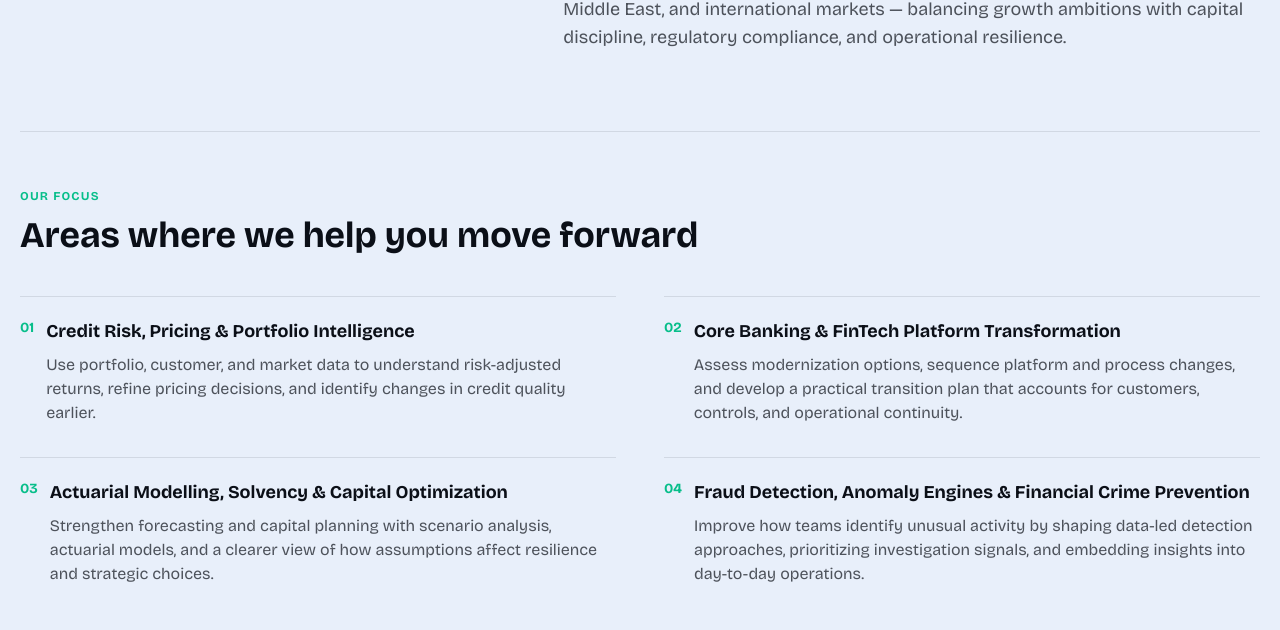
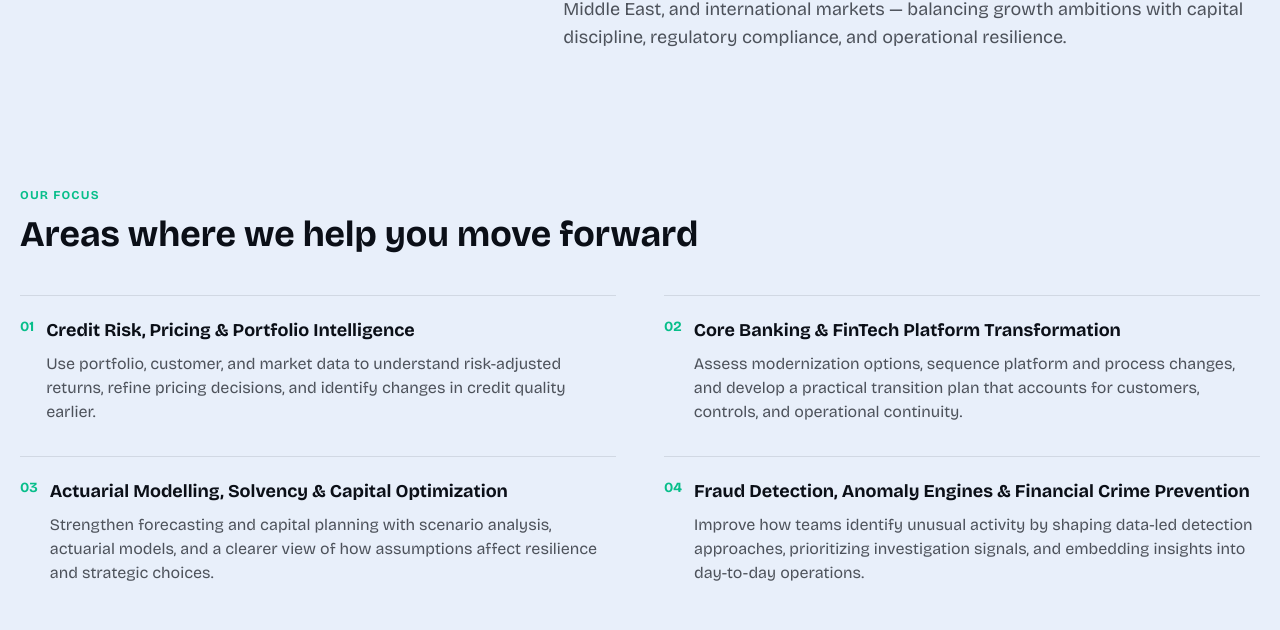
Before and after one commit to k-clinton/Arvanto, a Next.js app: page /industries/financial-services in a window 1280 px wide. Shown: the part 1013-1643 px from the top of the page. Built offline with nearby package versions, Linux system fonts and the light colour scheme.

Commit message:
feat: remove border from focus section for improved layout consistency

```diff
--- a/src/app/industries/[slug]/page.tsx
+++ b/src/app/industries/[slug]/page.tsx
@@ -69,7 +69,7 @@ export default async function IndustryDetailPage({ params }: IndustryPageProps)
           </div>
         </section>
 
-        <section className="mt-14 sm:mt-20 border-t border-dark/10 dark:border-white/10 pt-10 sm:pt-14">
+        <section className="mt-14 sm:mt-20 pt-10 sm:pt-14">
           <div className="max-w-3xl mb-8 sm:mb-10">
             <p className="text-xs uppercase tracking-widest text-primary font-bold mb-3">
               Our focus
```
